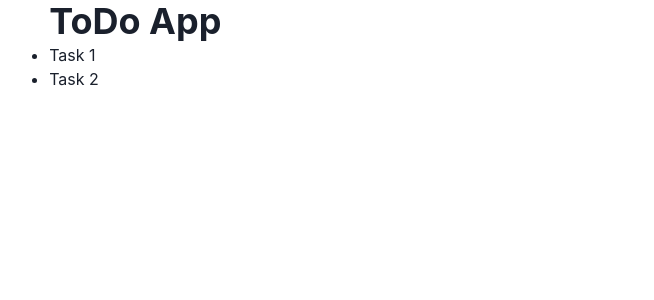
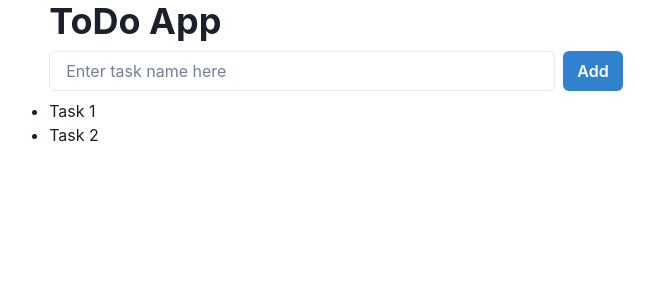
Before and after one commit to chrisvasqm/react-todo, a React (Vite) app: page / in a window 1280 px wide. Shown: the top 300 px of the page, without its empty margins (304-958 px from the left). Built offline with nearby package versions, Linux system fonts and the light colour scheme.

Commit message:
Add form layout

```diff
--- a/src/App.tsx
+++ b/src/App.tsx
@@ -1,16 +1,31 @@
-import { Container, Heading } from '@chakra-ui/react';
+import { Container, FormControl, HStack, Heading, Button, Input, Stack } from '@chakra-ui/react';
+import data from './data/tasks.json';
+import { useState } from 'react';
 
 function App() {
-  const tasks = [
-    { id: 1, name: 'Task 1', isChecked: false },
-    { id: 2, name: 'Task 2', isChecked: true }
-  ];
+  const [tasks, setTasks] = useState(data);
+
+  function handleSubmit() {
+    console.log('Submit');
+  }
 
   return (
     <Container size={['md', 'sm']}>
-      <Heading>ToDo App</Heading>
+      <Stack spacing={2}>
+        <Heading>ToDo App</Heading>
 
-      <ul>{tasks && tasks.map(task => <li key={task.id}>{task.name}</li>)}</ul>
+        <form onSubmit={handleSubmit}>
+          <HStack>
+            <FormControl>
+              <Input placeholder='Enter task name here' />
+            </FormControl>
+
+            <Button colorScheme='blue'>Add</Button>
+          </HStack>
+        </form>
+
+        <ul>{tasks && tasks.map(task => <li key={task.id}>{task.name}</li>)}</ul>
+      </Stack>
     </Container>
   );
 }
```
